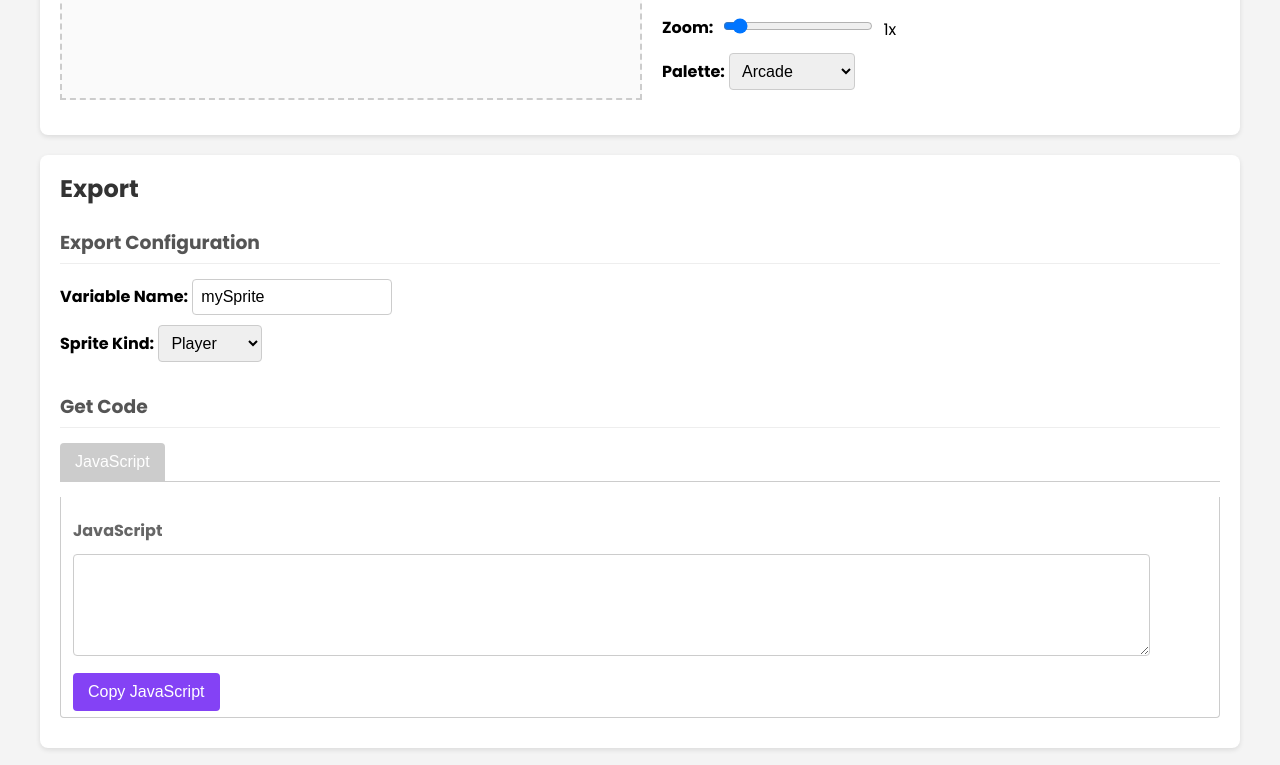
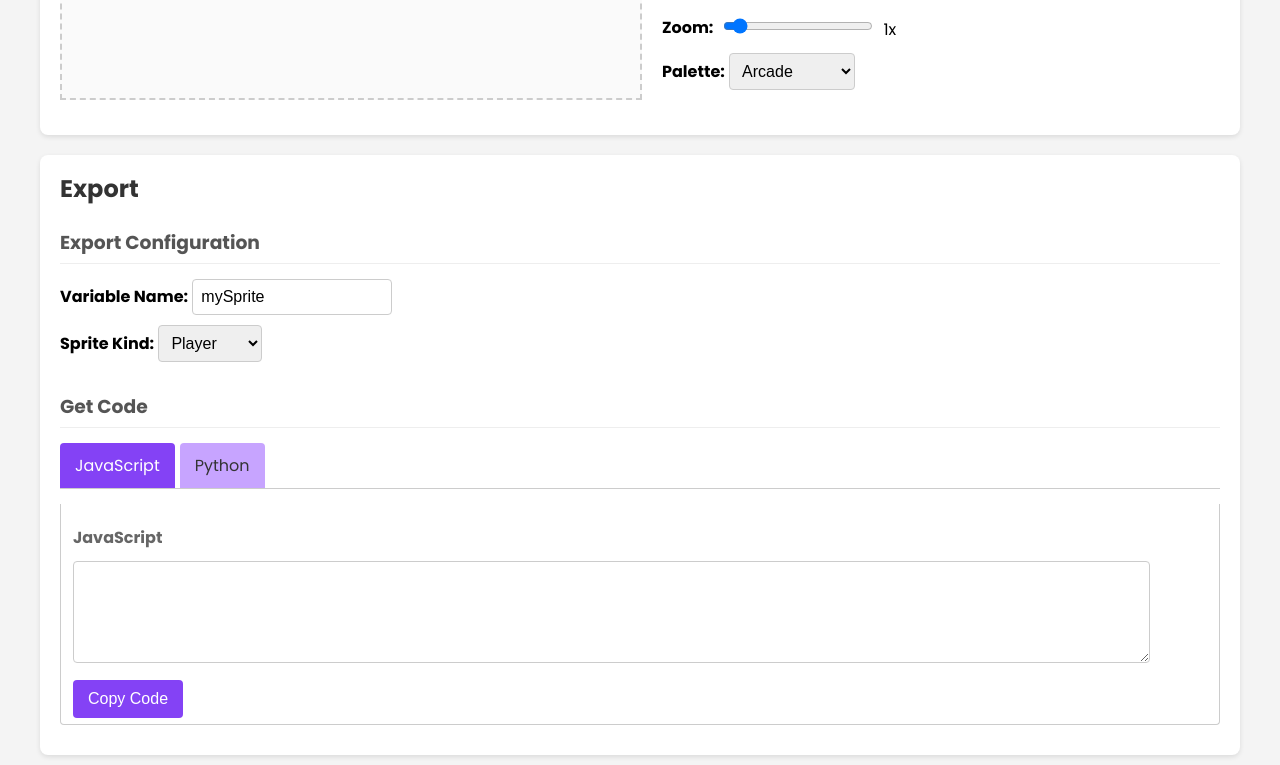
Before and after one commit to CoderDojo-Ennis/ImagesForArcade, a plain HTML site: page index.html in a window 1280 px wide. Shown: the part 760-1525 px from the top of the page. Drawn offline with Linux system fonts and the light colour scheme.

Commit message:
code tabs not correctly visible

```diff
--- a/index.html
+++ b/index.html
@@ -121,13 +121,13 @@
                 <div id="javascript" class="tabcontent" style="display:block;">
                     <h4>JavaScript</h4>
                     <textarea id="jsCodeOutput" rows="6" cols="70" readonly></textarea>
-                    <button class="copy-button" onclick="copyCode('jsCodeOutput')">Copy JavaScript</button>
+                    <button class="copy-button" onclick="copyCode('jsCodeOutput')">Copy Code</button>
                 </div>
 
                 <div id="python" class="tabcontent">
                     <h4>Python</h4>
                     <textarea id="pythonCodeOutput" rows="6" cols="70" readonly></textarea>
-                    <button class="copy-button" onclick="copyCode('pythonCodeOutput')">Copy Python</button>
+                    <button class="copy-button" onclick="copyCode('pythonCodeOutput')">Copy Code</button>
                 </div>
             </section>
         </div>
--- a/style.css
+++ b/style.css
@@ -241,7 +241,8 @@ button:disabled {
 
 /* Style the buttons inside the tab */
 .tablink {
-    background-color: inherit;
+    background-color: #c7a4ff; /* Lighter purple for inactive tabs */
+    color: #333; /* Dark text for lighter background */
     float: left;
     border: none;
     outline: none;
@@ -250,16 +251,19 @@ button:disabled {
     transition: 0.3s;
     font-size: 1em;
     border-radius: 4px 4px 0 0;
+    font-family: 'Poppins', sans-serif; /* Ensure font consistency */
+    font-weight: 400; /* Regular weight for inactive */
 }
 
 /* Change background color of buttons on hover */
 .tablink:hover {
-    background-color: #ddd;
+    background-color: #b388ff; /* Slightly darker purple on hover */
 }
 
 /* Create an active/current tablink class */
 .tablink.active {
-    background-color: #ccc;
+    background-color: #8442f5; /* Main purple for active tab */
+    color: #ffffff; /* White text for contrast */
 }
 
 /* Style the tab content */
```
